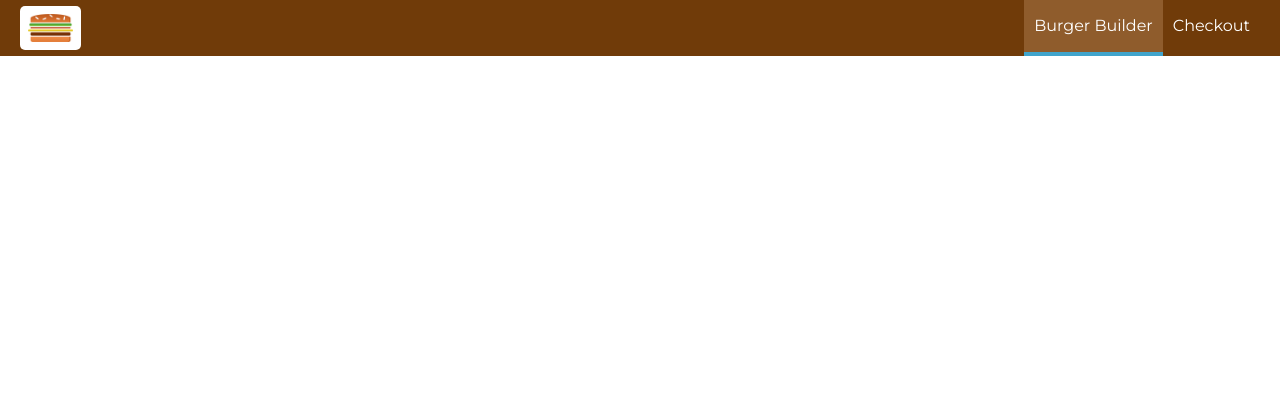
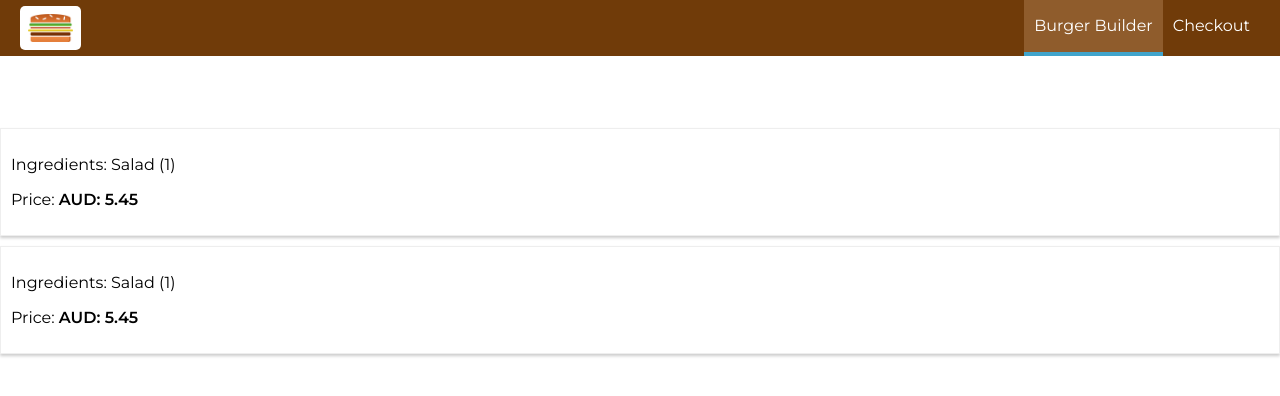
Before and after one commit to itsadamlove/react-burger-builder, a React (Create React App) app: page /orders in a window 1280 px wide. Shown: the top 396 px of the page. Built offline with nearby package versions, Linux system fonts and the light colour scheme.

Commit message:
Add orders page

```diff
--- a/src/App.js
+++ b/src/App.js
@@ -3,6 +3,7 @@
 import Layout from './hoc/Layout/Layout';
 import BurgerBuilder from './containers/BurgerBuilder/BurgerBuilder';
 import Checkout from './containers/Checkout/Checkout';
+import Orders from './containers/Orders/Orders';
 
 class App extends Component {
   render() {
@@ -10,6 +11,7 @@
       <Layout>
         <Switch>
           <Route path="/checkout" component={Checkout} />
+          <Route path="/orders" component={Orders} />
           <Route path="/" exact component={BurgerBuilder} />
         </Switch>
       </Layout>
--- /dev/null
+++ b/src/components/Order/Order.js
@@ -0,0 +1,13 @@
+import React from 'react';
+import styles from './Order.module.scss';
+
+const Order = props => (
+  <div className={styles.Order}>
+    <p>Ingredients: Salad (1)</p>
+    <p>
+      Price: <strong>AUD: 5.45</strong>
+    </p>
+  </div>
+);
+
+export default Order;
--- /dev/null
+++ b/src/components/Order/Order.module.scss
@@ -0,0 +1,8 @@
+.Order {
+  width: 100%;
+  border: 1px solid #eee;
+  box-shadow: 0 2px 3px #ccc;
+  padding: 10px;
+  margin: 10px auto;
+  box-sizing: border-box;
+}
--- /dev/null
+++ b/src/containers/Orders/Orders.js
@@ -0,0 +1,15 @@
+import React, { Component } from 'react';
+import Order from '../../components/Order/Order';
+
+class Orders extends Component {
+  render() {
+    return (
+      <div>
+        <Order />
+        <Order />
+      </div>
+    );
+  }
+}
+
+export default Orders;
```
